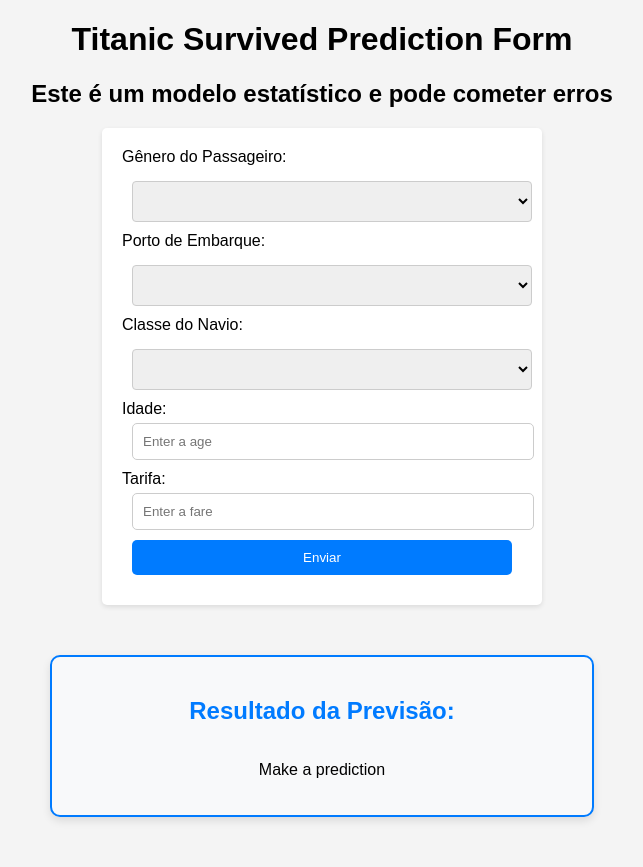
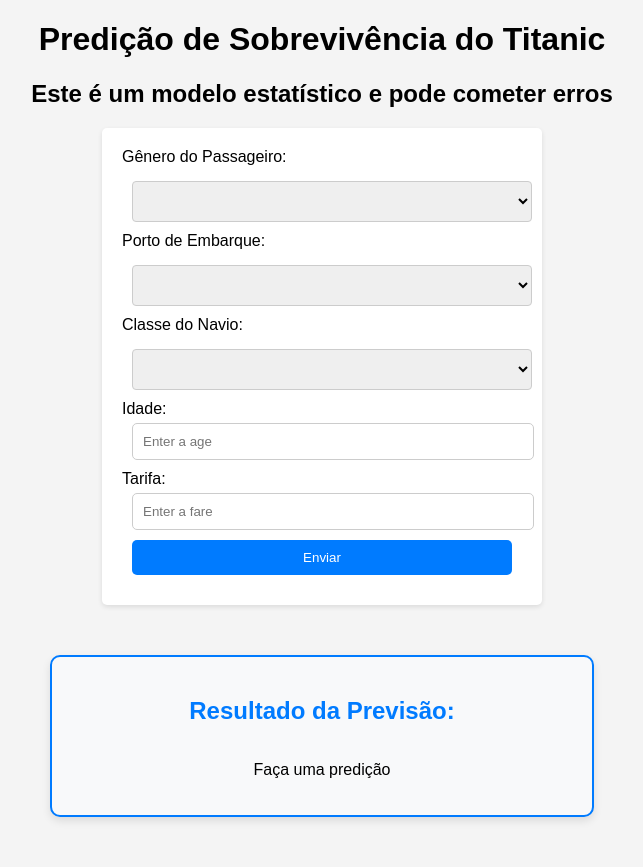
Before and after one commit to henriquecefet/TitanicSurvivePrediction, a Flask app: page / in a window 1280 px wide. Shown: the whole page, without its empty margins (318-961 px from the left). Run offline with Flask 3, Linux system fonts and the light colour scheme.

Commit message:
Add files via upload

```diff
--- a/static/js/script.js
+++ b/static/js/script.js
@@ -8,7 +8,7 @@
             Age: '',
             Fare: ''
         },
-        prediction: "<p>Make a prediction</P>"
+        prediction: "<p>Faça uma predição</P>"
     },
     methods: {
         replaceComma(field) {
--- a/templates/generalmodel.html
+++ b/templates/generalmodel.html
@@ -10,14 +10,14 @@
 </head>
 <body>
     <div id="app">
-        <h1>Titanic Survived Prediction Form</h1>
+        <h1>Predição de Sobrevivência do Titanic</h1>
         <h2>Este é um modelo estatístico e pode cometer erros</h2>
 
         <form @submit.prevent="submitForm">
             <label for="Sex">Gênero do Passageiro:</label>
             <select id="Sex" required v-model="formData.Sex">
-                <option value="male">male</option>
-                <option value="female">female</option>
+                <option value="male">Masculino</option>
+                <option value="female">Feminino</option>
             </select>
 
             <label for="Embarked">Porto de Embarque:</label>
```
